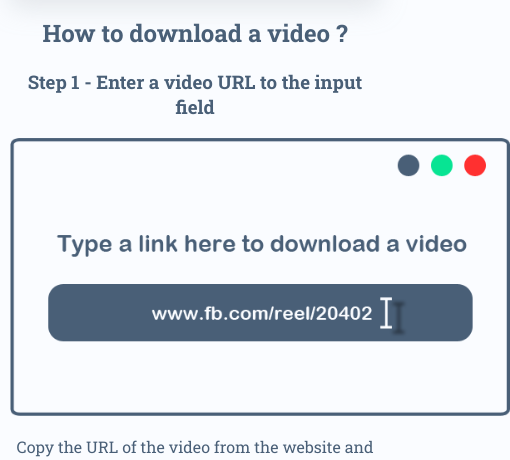
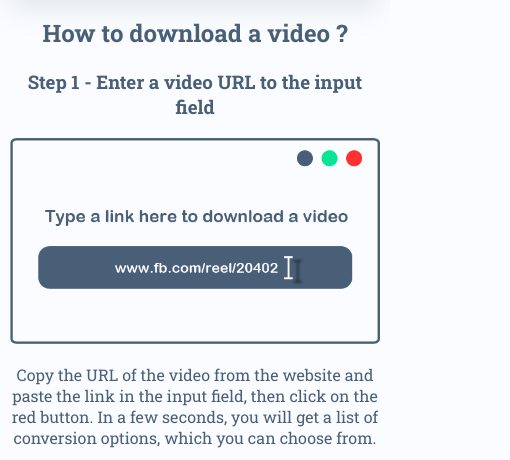
Before and after one commit to reo4/downi, a website: page index.html in a window 390 px wide. Shown: the part 336-796 px from the top of the page, 510 px wide, since content can reach past the window. Drawn offline with Linux system fonts and the light colour scheme; files whose address does not match are found by name.

Commit message:
steps on mobile

```diff
--- a/assets/css/style.css
+++ b/assets/css/style.css
@@ -229,6 +229,10 @@ button {
   text-align: center;
 }
 
+.steps-section .img img {
+  max-width: 100%;
+}
+
 #contact-us form {
   margin-left: 70px;
 }
```
